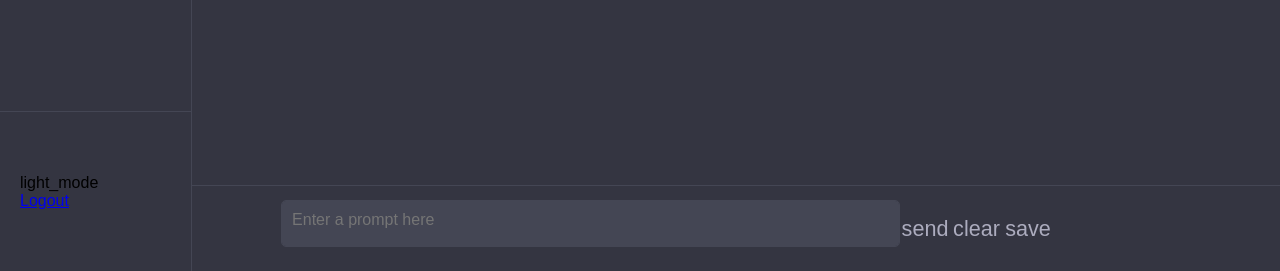
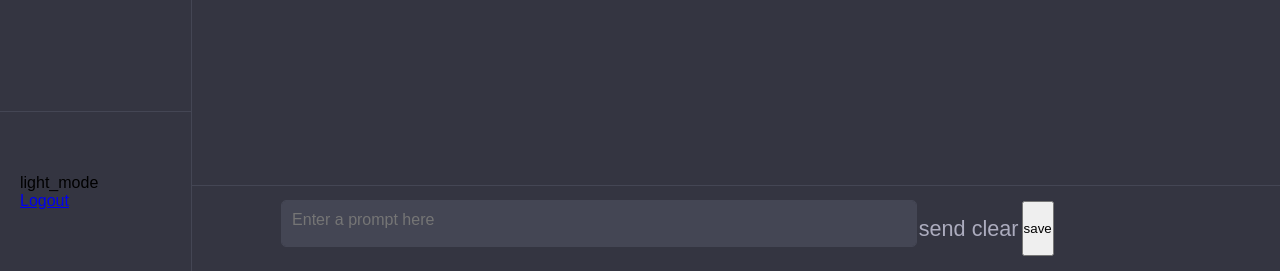
Before and after one commit to Voicechatapi/Voicechat, a Django app: page /interface/ in a window 1280 px wide. Shown: the part 529-800 px from the top of the page. Run offline with Django 4.2, Linux system fonts and the light colour scheme; a user stored in the database is signed in.

Commit message:
save btn

```diff
--- a/voicechat/base/templates/base/interface.html
+++ b/voicechat/base/templates/base/interface.html
@@ -33,7 +33,7 @@
                 <textarea id="chat-input" spellcheck="false" placeholder="Enter a prompt here" required></textarea>
                 <span id="send-btn" class="material-symbols-rounded">send</span>
                 <span id="clear-btn" class="material-symbols-rounded">clear</span>
-                <span id="save-btn" class="material-symbols-rounded">save</span>
+                <button id="save-btn" class="save-button">save</button>
             </div>
         </div>
     </div>
```
